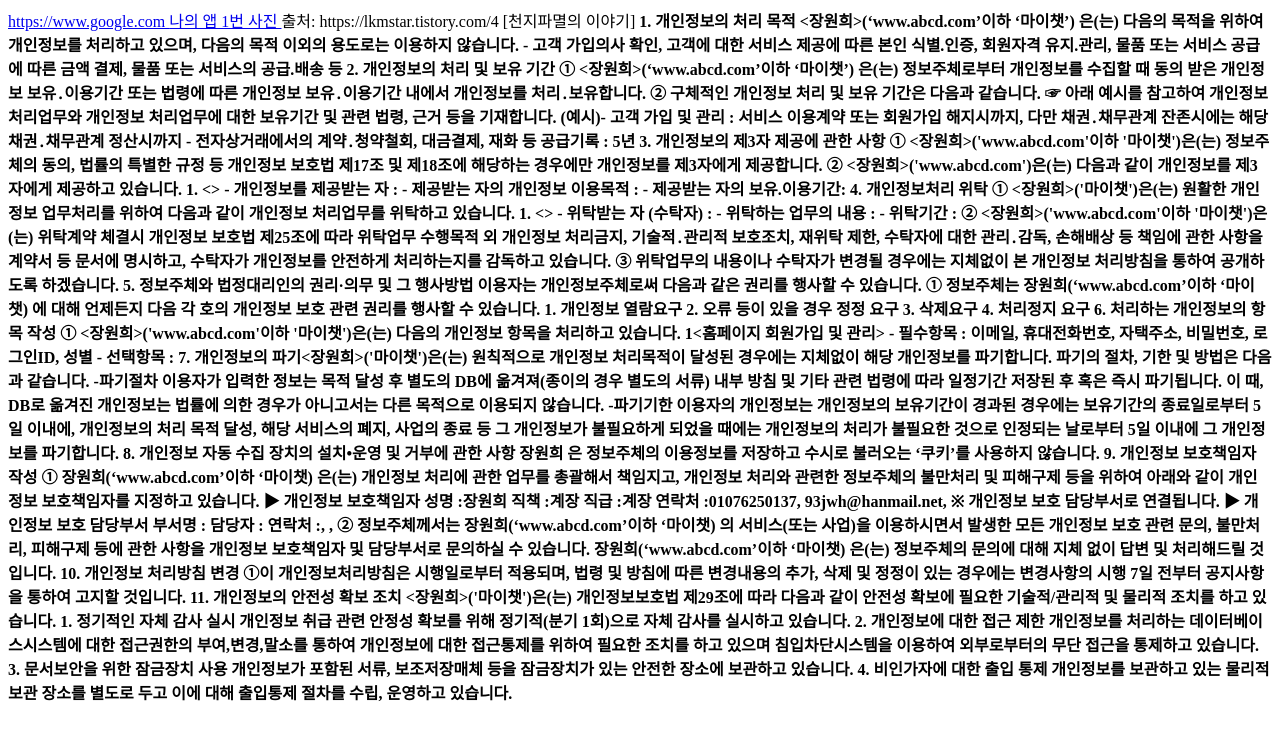
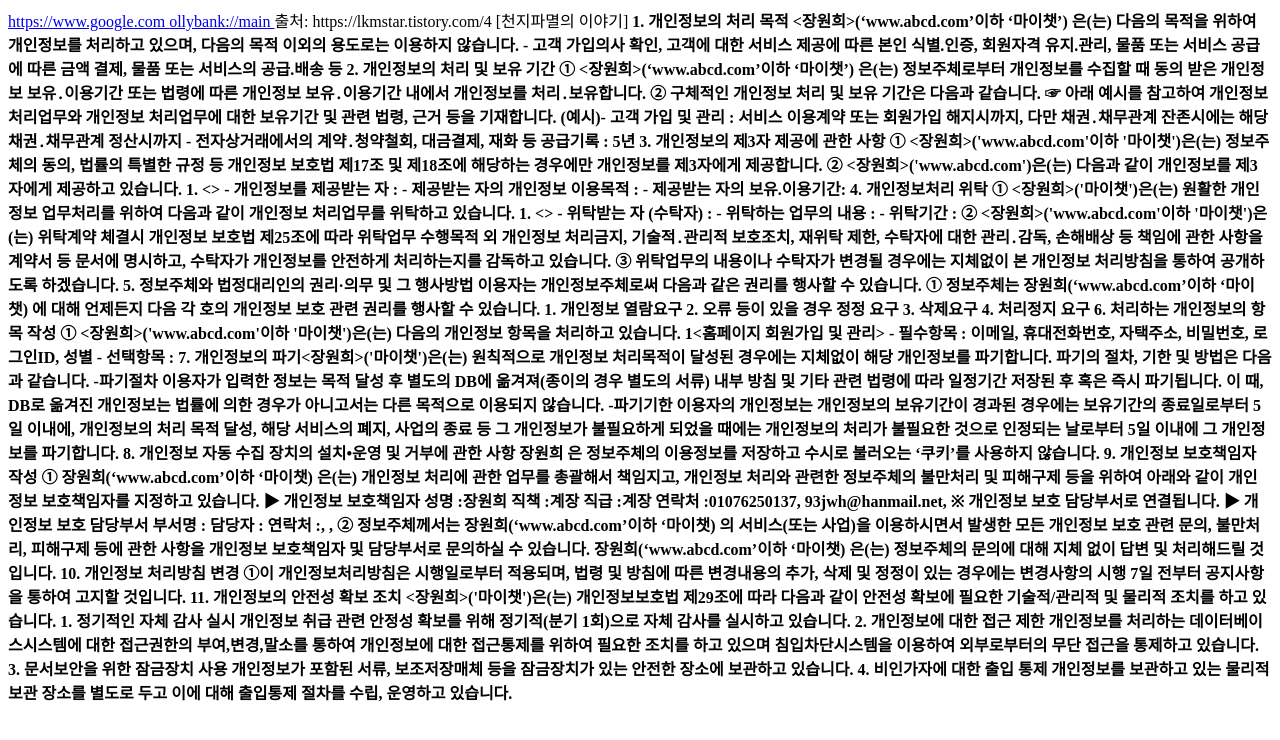
Before and after one commit to WONHEEJANG/web1, a plain HTML site: page index.html in a window 1280 px wide. Drawn offline with Linux system fonts and the light colour scheme.

Commit message:
Update index.html

```diff
--- a/index.html
+++ b/index.html
@@ -19,7 +19,7 @@
 <body>
 <a href="https://www.google.com"> https://www.google.com </a>
 
-<a href="ollybank://main?amount=1"> 나의 앱 1번 사진 </a>
+<a href="ollybank://main"> ollybank://main </a>
 
 출처: https://lkmstar.tistory.com/4 [천지파멸의 이야기]
   <strong>1. 개인정보의 처리 목적 <장원희>(‘www.abcd.com’이하 ‘마이챗’) 은(는) 다음의 목적을 위하여 개인정보를 처리하고 있으며, 다음의 목적 이외의 용도로는 이용하지 않습니다.
```
